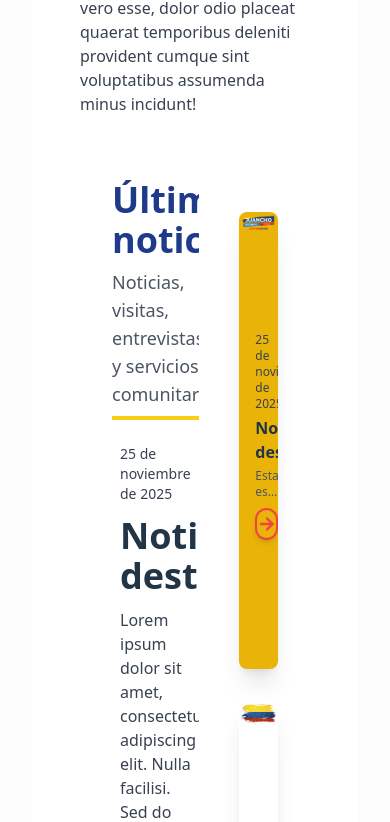
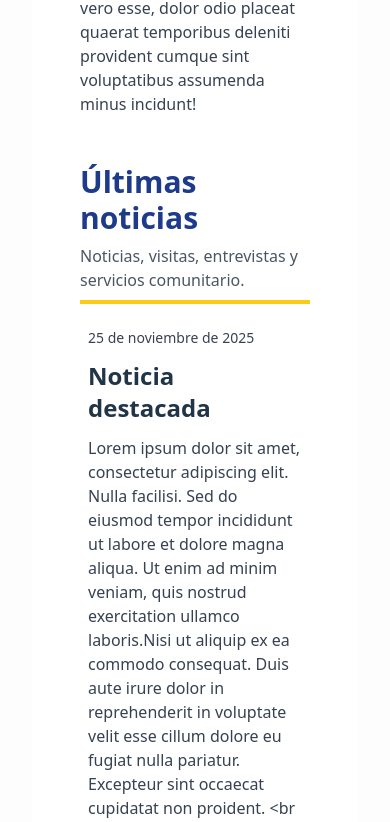
Before and after one commit to code-centre/Web-Site-Juancho, a React (Vite) app: page /sobre-mi in a window 390 px wide. Shown: the part 1237-2059 px from the top of the page. Built offline with nearby package versions, Linux system fonts and the light colour scheme.

Commit message:
responsive, sobre mi seccion page de juancho

```diff
--- a/src/components/sobremi/noticias.tsx
+++ b/src/components/sobremi/noticias.tsx
@@ -48,28 +48,32 @@ const Noticias = () => {
   };
 
   return (
-    <div className="w-full py-12 px-4 md:px-8 lg:px-16 bg-white">
+    <div className="w-full py-8 md:py-12 px-4 md:px-8 lg:px-16 bg-white">
       <div className="w-full mx-auto">
-        <div className="w-full flex gap-2">
+        {/* 1. Cambio de flex a flex-col (móvil) y md:flex-row (escritorio) */}
+        <div className="w-full flex flex-col md:flex-row gap-6 md:gap-2">
+
           {/* Featured News - Left Side */}
-          <div className="w-1/2 rounded-lg overflow-hidden ml-8 ">
+          {/* 2. w-full en móvil, w-1/2 en escritorio. Eliminé ml-8 en móvil para centrarlo */}
+          <div className="w-full md:w-1/2 rounded-lg overflow-hidden md:ml-8">
             <div className="mb-4 text-left">
-              <h2 className="text-4xl md:text-5xl font-bold text-blue-900 mb-2">Últimas noticias</h2>
-              <p className="text-lg text-gray-600">Noticias, visitas, entrevistas y servicios comunitario.</p>
+              {/* 3. Tamaño de texto ajustable */}
+              <h2 className="text-3xl md:text-5xl font-bold text-blue-900 mb-2">Últimas noticias</h2>
+              <p className="text-base md:text-lg text-gray-600">Noticias, visitas, entrevistas y servicios comunitario.</p>
               <div className="h-1 w-full bg-yellow-400 mt-2"></div>
             </div>
+
             <div className="p-2 text-left">
               <p className="text-sm text-gray-700 mb-3">{newsItems[selectedNews].date}</p>
-              <h3 className="text-4xl font-bold mb-3">{newsItems[selectedNews].title}</h3>
+              {/* 4. Título más pequeño en móviles para que no rompa el diseño */}
+              <h3 className="text-2xl md:text-4xl font-bold mb-3">{newsItems[selectedNews].title}</h3>
               <p className="text-gray-700 mb-4">{newsItems[selectedNews].text}</p>
-              {/* <button className="text-blue-900 font-medium flex items-center">
-                Leer más <FaArrowRight className="ml-2 h-4 w-4" />
-              </button> */}
             </div>
           </div>
 
           {/* News Grid - Right Side */}
-          <div className="w-1/2 grid grid-cols-1 sm:grid-cols-2 gap-8 p-8">
+          {/* 5. w-full en móvil, p-0 o p-4 para no perder tanto espacio lateral */}
+          <div className="w-full md:w-1/2 grid grid-cols-2 gap-4 md:gap-8 p-0 md:p-8">
             {newsItems.map((item, index) => (
               <div
                 key={item.id}
@@ -78,24 +82,23 @@ const Noticias = () => {
                   selectedNews === index ? 'bg-yellow-500' : 'bg-white'
                 }`}
               >
-                <div className="h-28 overflow-hidden">
-                    <img src={item.image} alt="" />
+                {/* 6. Altura de imagen fija para mantener uniformidad en el grid */}
+                <div className="h-32 md:h-28 overflow-hidden">
+                    <img src={item.image} alt="" className="w-full h-full object-cover" />
                 </div>
                 <div className="pl-4 py-2 text-left">
                   <p className="text-xs text-gray-700 mb-1">{item.date}</p>
-                  <h4 className="font-sm font-bold mb-1">{item.title}</h4>
+                  <h4 className="font-sm font-bold mb-1 line-clamp-1">{item.title}</h4>
                   <p className="text-xs text-gray-600 line-clamp-2 mb-2">{item.description}</p>
-                  <div className="flex items-center justify-between">
+                  <div className="flex items-center justify-between pr-4 pb-2">
+                    <div /> {/* Espaciador */}
                     <a
                       href={newsItems[index].link || '#'}
                       target="_blank"
                       rel="noopener noreferrer"
                       className="flex items-center justify-center w-8 h-8 rounded-full shadow-md border-2 border-red-500 hover:bg-red-100 transition-colors duration-200"
                       onClick={(e) => {
-                        if (!newsItems[index].link) {
-                          e.preventDefault();
-                          // Optional: Add a toast or alert here if you want to notify the user that the link is not available
-                        }
+                        if (!newsItems[index].link) e.preventDefault();
                       }}
                     >
                       <FaArrowRight className="h-4 w-4 text-red-500" />
```
